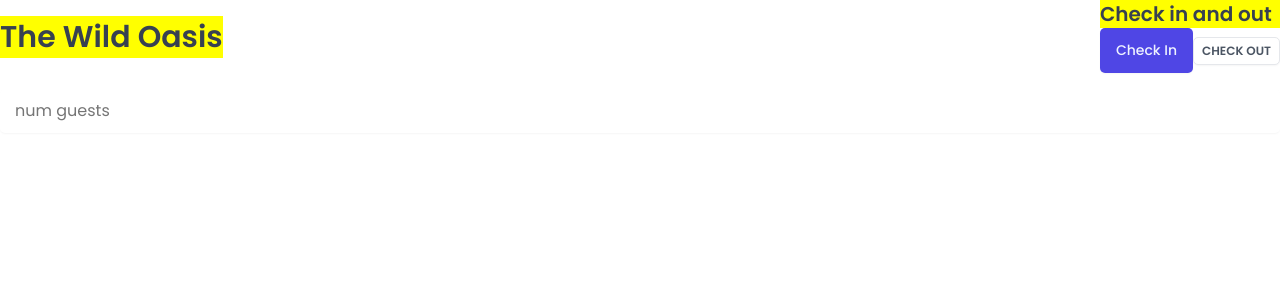
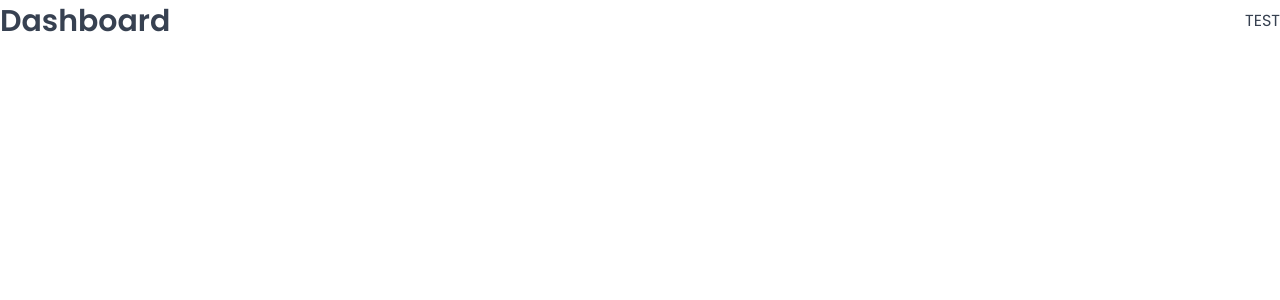
Before and after one commit to taitsmp/wild-oasis-from-ts-template, a React (Vite) app: page /dashboard in a window 1280 px wide. Shown: the top 300 px of the page. Built offline with nearby package versions, Linux system fonts and the light colour scheme; a web font is replaced by a local one.

Commit message:
added routes to pages - 334

```diff
--- a/package.json
+++ b/package.json
@@ -12,6 +12,7 @@
   "dependencies": {
     "react": "^18.2.0",
     "react-dom": "^18.2.0",
+    "react-router-dom": "^6.14.1",
     "styled-components": "^6.0.4"
   },
   "devDependencies": {
--- a/src/App.tsx
+++ b/src/App.tsx
@@ -1,30 +1,31 @@
+import { BrowserRouter, Routes, Route, Navigate } from 'react-router-dom';
 import GlobalStyles from './styles/GlobalStyles';
-import { Input } from './ui/Input';
-import Button from './ui/Button';
-import Heading from './ui/Heading';
-import Row from './ui/Row';
+import Dashboard from './pages/Dashboard';
+import Bookings from './pages/Bookings';
+import Account from './pages/Account';
+import Cabins from './pages/Cabins';
+import Settings from './pages/Settings';
+import Users from './pages/Users';
+import Login from './pages/Login';
+import PageNotFound from './pages/PageNotFound';
 
 function App() {
   return (
     <>
       <GlobalStyles />
-      <div className="App">
-        <Row type="vertical">
-          <Row type="horizontal">
-            <Heading as="h1">The Wild Oasis</Heading>
-            <div>
-              <Heading as="h2">Check in and out</Heading>
-              <Button onClick={() => alert('hi')}>Check In</Button>
-              <Button variation="secondary" size="small" onClick={() => alert('hi')}>
-                Check Out
-              </Button>
-            </div>
-          </Row>
-          <Row type="vertical">
-            <Input type="number" placeholder="num guests" />
-          </Row>
-        </Row>
-      </div>
+      <BrowserRouter>
+        <Routes>
+          <Route index element={<Navigate replace to="dashboard" />} />
+          <Route path="dashboard" element={<Dashboard />} />
+          <Route path="bookings" element={<Bookings />} />
+          <Route path="accounts" element={<Account />} />
+          <Route path="cabins" element={<Cabins />} />
+          <Route path="settings" element={<Settings />} />
+          <Route path="users" element={<Users />} />
+          <Route path="login" element={<Login />} />
+          <Route path="*" element={<PageNotFound />} />
+        </Routes>
+      </BrowserRouter>
     </>
   );
 }
--- a/src/pages/Dashboard.jsx
+++ b/src/pages/Dashboard.jsx
@@ -1,5 +1,5 @@
-import Heading from "../ui/Heading";
-import Row from "../ui/Row";
+import Heading from '../ui/Heading';
+import Row from '../ui/Row';
 
 function Dashboard() {
   return (
--- a/src/ui/Heading.tsx
+++ b/src/ui/Heading.tsx
@@ -26,7 +26,6 @@
       font-weight: 500;
     `}
 
-  background-color: yellow;
   line-height: 1.4;
 `;
 
```
Also changed, not shown: 1 other file (tests, documents, lock files or other folders).
